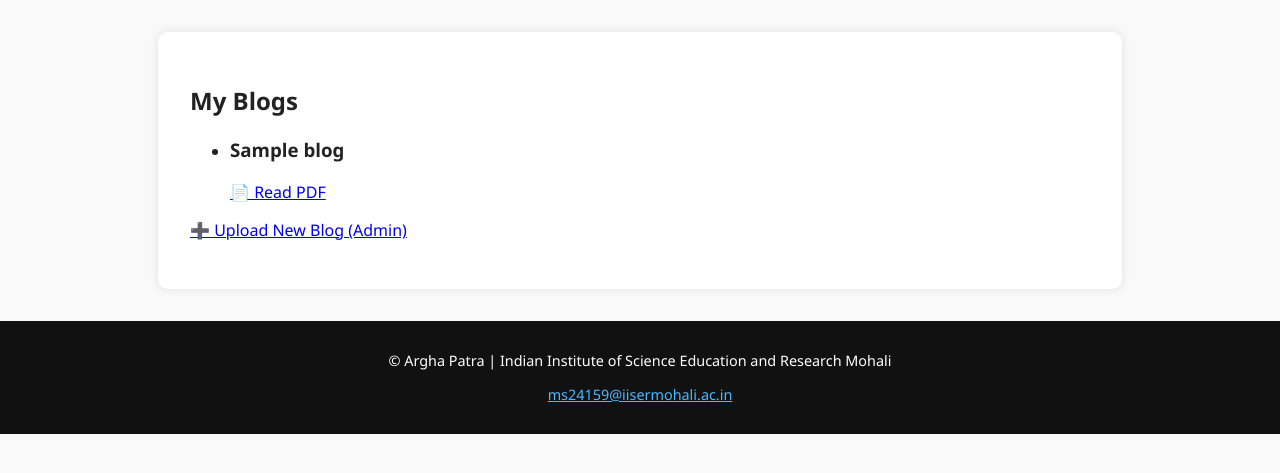
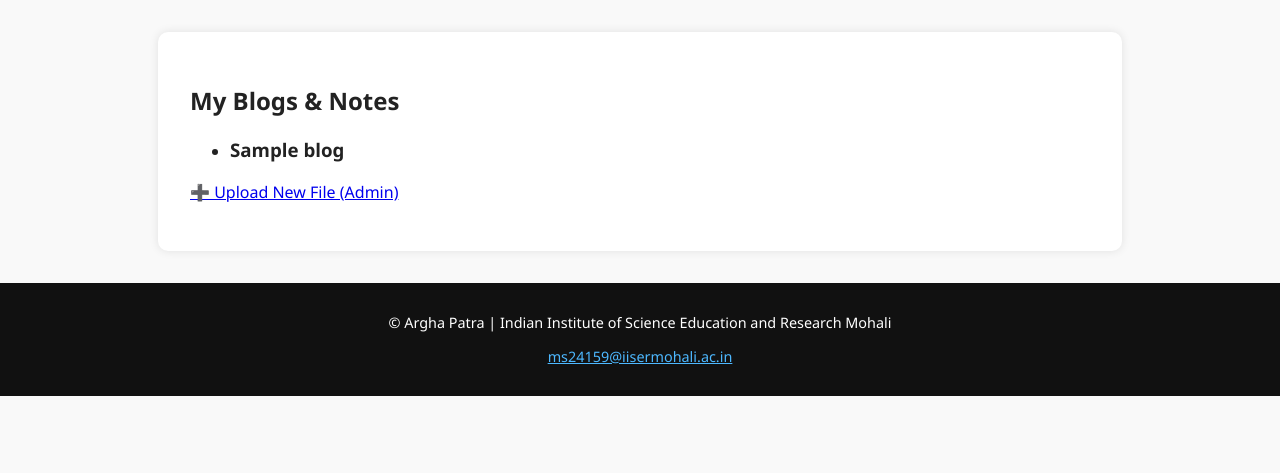
Before and after one commit to brainlessA/personal_site, a Flask app: template templates/blogs.html in a window 1280 px wide. Shown: the part 232-705 px from the top of the page. Run offline with Flask 3, Linux system fonts and the light colour scheme; the template is opened without the code that fills it: most values are stand-ins (such as "Sample title", 1, 10 or a date in 2020).

Commit message:
Update blogs.html

```diff
--- a/templates/blogs.html
+++ b/templates/blogs.html
@@ -1,13 +1,17 @@
 {% extends "base.html" %}
 {% block content %}
-<h2>My Blogs</h2>
+<h2>My Blogs & Notes</h2>
 <ul>
   {% for blog in blogs %}
   <li>
     <h3>{{ blog.title }}</h3>
-    <a href="{{ url_for('static', filename='pdfs/' + blog.pdf) }}" target="_blank">📄 Read PDF</a>
+    {% if blog.type == 'pdf' %}
+      <a href="{{ url_for('static', filename='pdfs/' + blog.file) }}" target="_blank">📄 PDF</a>
+    {% elif blog.type == 'md' %}
+      <a href="{{ url_for('static', filename='pdfs/' + blog.file) }}" target="_blank">📝 Markdown</a>
+    {% endif %}
   </li>
   {% endfor %}
 </ul>
-<p><a href="{{ url_for('upload') }}">➕ Upload New Blog (Admin)</a></p>
+<p><a href="{{ url_for('upload') }}">➕ Upload New File (Admin)</a></p>
 {% endblock %}
```
